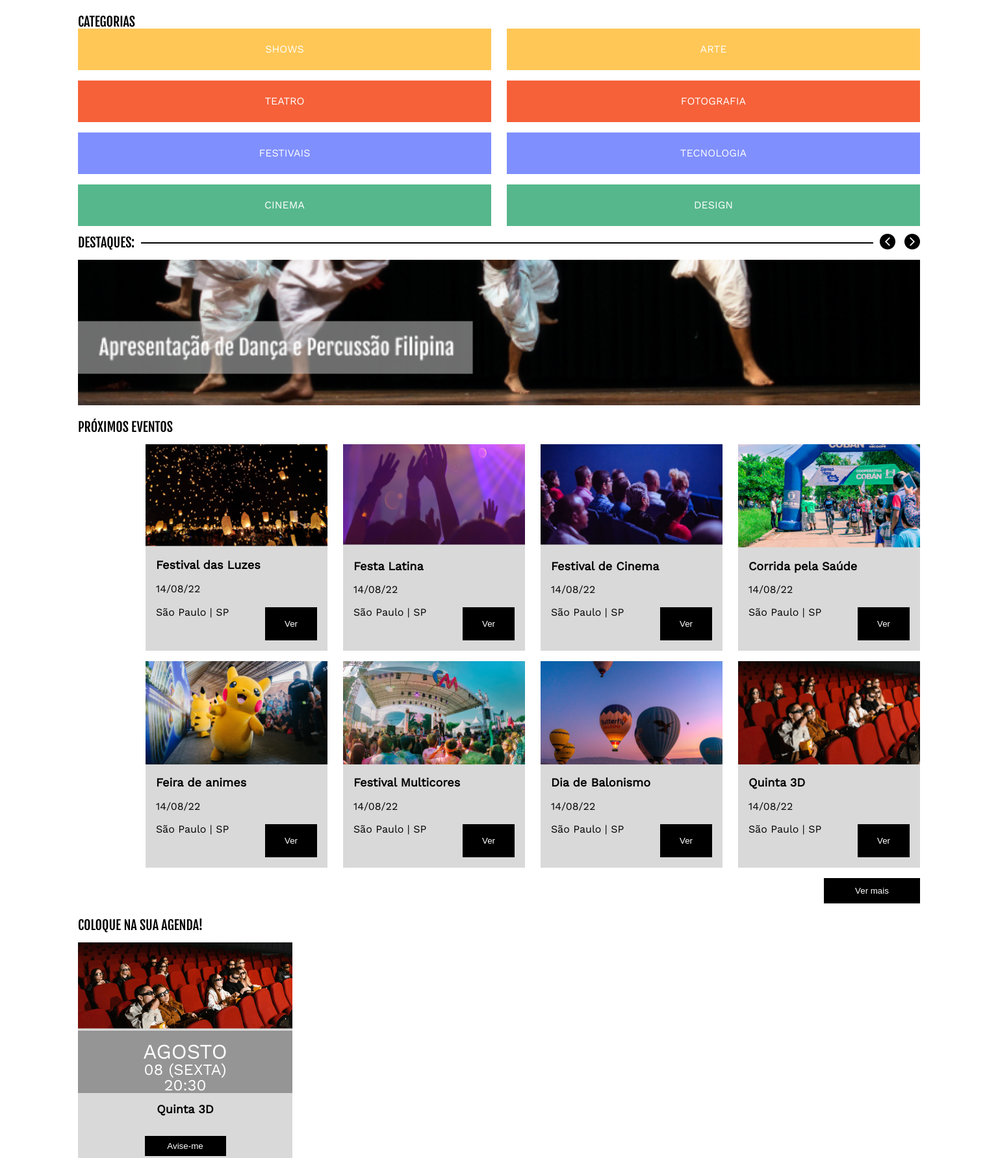
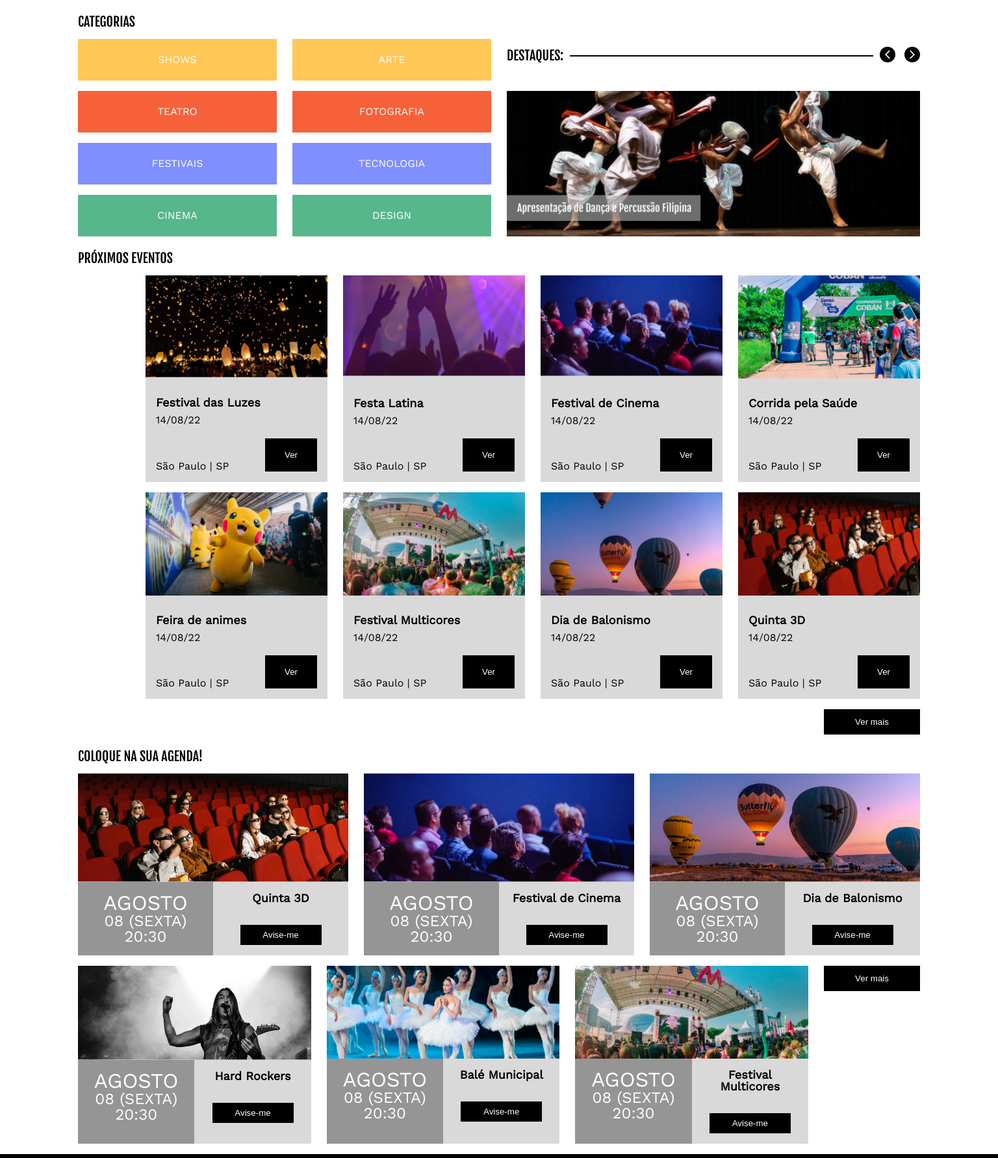
Before and after one commit to fbrnery/projeto_culturama_css-flex-grid, a plain HTML site: page index.html in a window 1536 px wide. Shown: the part 1404-3187 px from the top of the page at 65% size. Drawn offline with nearby package versions, Linux system fonts and the light colour scheme.

Commit message:
Alinhando grid e flex box

```diff
--- a/assets/style/flex.css
+++ b/assets/style/flex.css
@@ -34,6 +34,35 @@
  .eventos__itens {
     flex-grow: 1;
     max-width: 400px;
+ }
+
+ /*Agenda Início */
+
+ .agenda__lista {
+    display: flex;
+    flex-wrap: wrap;
+    row-gap: 1rem;
+    column-gap: 1.5rem;
+    justify-content: center;
+ }
+
+ .agenda__item {
+    flex-grow: 1;
+ }
+
+
+ /*Agenda Fim */
+
+ /*Rodape*/
+
+ .rodape {
+    display: flex;
+    flex-wrap: wrap;
+    justify-content: space-between;
+ }
+
+ .rodape__logo {
+    align-self: end;
  }
 
 @media (min-width: 720px) {
--- a/assets/style/grid.css
+++ b/assets/style/grid.css
@@ -1,3 +1,5 @@
+/*Banner*/
+
 .banner {
     display: grid;
     gap: 1rem;
@@ -11,6 +13,12 @@
     grid-column: 2/3;
     grid-row: 2/4;
 }
+
+/* Fim Banner*/
+
+
+
+/*Eventos*/
 
 .eventos__item {
     display: grid;
@@ -29,6 +37,7 @@
 
 .eventos__item h3 {
     grid-area: nome;
+    align-self: center;
 }
 
 
@@ -39,12 +48,75 @@
 
 .eventos__item h5 {
     grid-area: local;
+    align-self: end;
 }
 
 .eventos__item button {
     grid-area: botao;
 }
 
+/*Fim Eventos*/
+
+
+/*categorias*/
+
+@media(min-width: 1440px) {
+    .categorias {
+        display: grid;
+        grid-template-areas:
+            "titulo titulo"
+            "lista destaque"
+            "lista imagem";
+row-gap: 1rem;
+        column-gap: 1.5rem;
+       grid-template-columns: calc(50% - 0.75rem);
+       grid-template-rows: auto 1fr auto;
+}
+
+.categorias__titulo {
+    grid-area: titulo;
+}
+
+.categorias__lista {
+    grid-area: lista;
+ }
+
+.categorias__destaques {
+    grid-area: destaque;
+}
+
+.categorias__imagem {
+    grid-area: imagem;
+}
+}
+
+/*Fim categorias*/
+
+
+
+/*Agenda*/
+
+.agenda__item {
+    display: grid;
+}
+
+.agenda__item img {
+    grid-column: 1/ 3;
+}
+
+.agenda__item {
+    display: grid;
+    grid-template-columns: repeat(2, 1fr);
+}
+
+.agenda__item {
+    display: grid;
+    grid-template-columns: repeat(2, 1fr);
+    grid-template-rows: auto 1fr;
+}
+
+
+/*Banner*/
 
 @media (min-width: 720px) {
 
@@ -63,3 +135,5 @@
     grid-row: 1/3;
    }
 }
+
+/* Fim Banner*/
```
